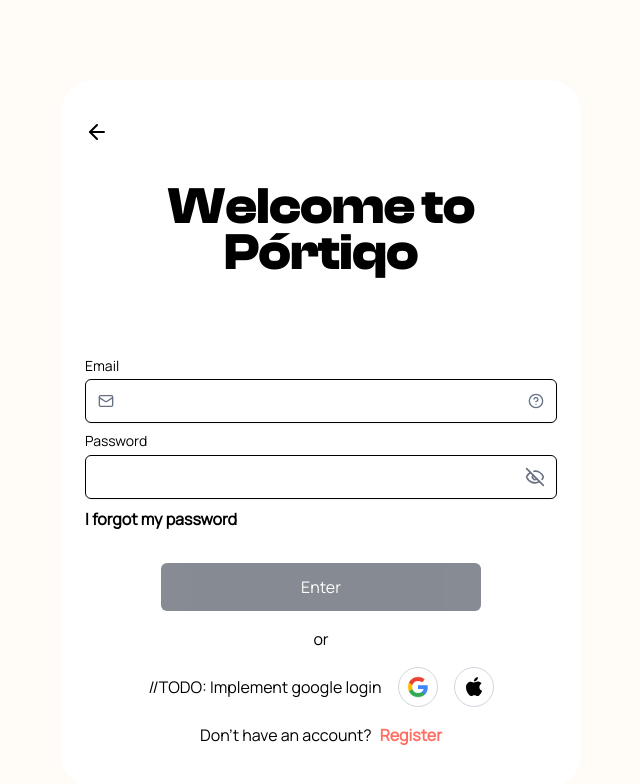
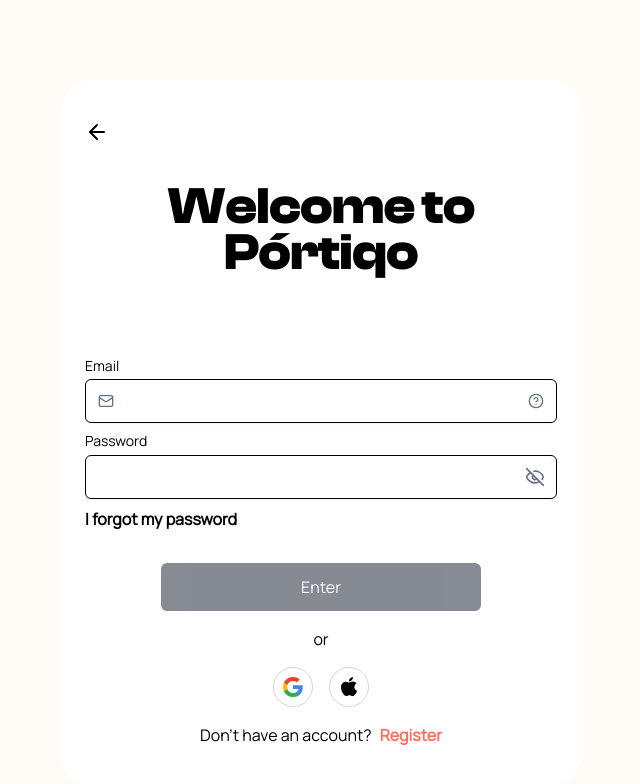
Before and after one commit to Adriasu09/theportiqo-website, a React (Vite) app: page /auth/login in a window 1280 px wide. Shown: the top 784 px of the page, without its empty margins (319-959 px from the left). Built offline with nearby package versions, Linux system fonts and the light colour scheme.

Commit message:
feat: update comment syntax for TODO in LoginPage component

```diff
--- a/src/components/auth/components/login.tsx
+++ b/src/components/auth/components/login.tsx
@@ -84,7 +84,7 @@ export const LoginPage = () => {
           <p>{t("global.label.or")}</p>
 
           <div className="flex w-full items-center justify-center gap-4">
-            //TODO: Implement google login
+            {/* TODO: Implement google login */}
             <Button
               type="button"
               variant={"oneTap"}
```
